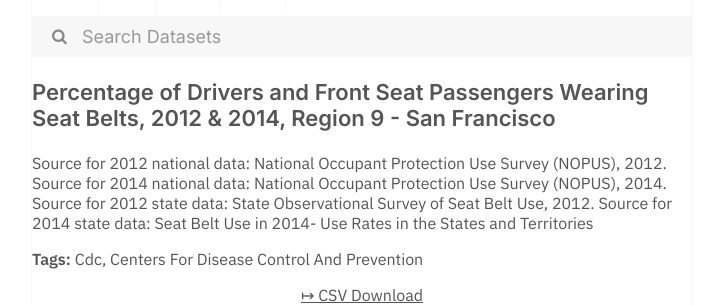
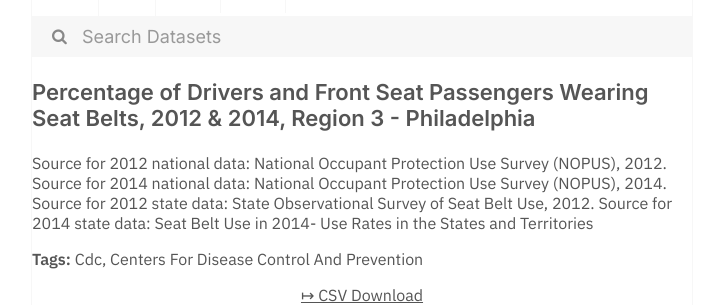
Before and after one commit to dayda-entities/centers-for-disease-control-and-prevention, a Jekyll site: the page built from _posts/2020-11-12-percentage-of-drivers-and-fron.md, in a window 1280 px wide. Shown: the part 269-574 px from the top of the page, without its empty margins (278-1000 px from the left). Built offline with Jekyll 4.4.1, drawn with Linux system fonts in a browser that asks for light colours.

```diff
--- a/_posts/2020-11-12-percentage-of-drivers-and-fron.md
+++ b/_posts/2020-11-12-percentage-of-drivers-and-fron.md
@@ -1,17 +1,17 @@
 ---
 title: >-
   Percentage of Drivers and Front Seat Passengers Wearing Seat Belts, 2012 &
-  2014, Region 9 - San Francisco
-created: '2020-11-12T12:14:33.724843'
-modified: '2021-04-21T19:24:57.634892'
+  2014, Region 3 - Philadelphia
+created: '2020-11-12T12:14:45.278361'
+modified: '2021-04-21T19:26:06.488750'
 state: active
 type: dataset
 tags:
   - Cdc
   - Centers For Disease Control And Prevention
 groups: []
-csv_url: 'https://data.cdc.gov/api/views/fkfk-2j5x/rows.csv?accessType=DOWNLOAD'
-json_url: 'https://data.cdc.gov/api/views/fkfk-2j5x/rows.json?accessType=DOWNLOAD'
+csv_url: 'https://data.cdc.gov/api/views/hauf-e9a4/rows.csv?accessType=DOWNLOAD'
+json_url: 'https://data.cdc.gov/api/views/hauf-e9a4/rows.json?accessType=DOWNLOAD'
 layout: post
 
 ---
```
